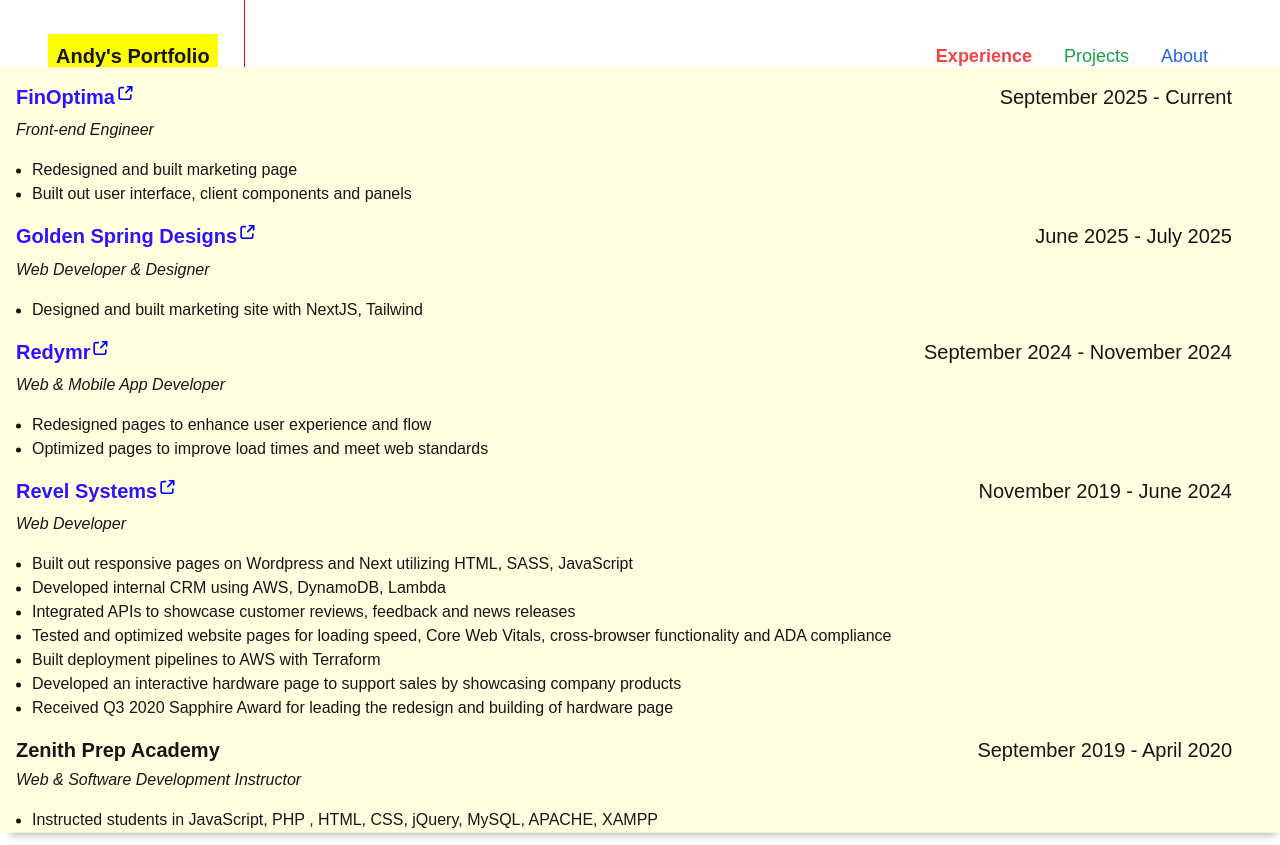
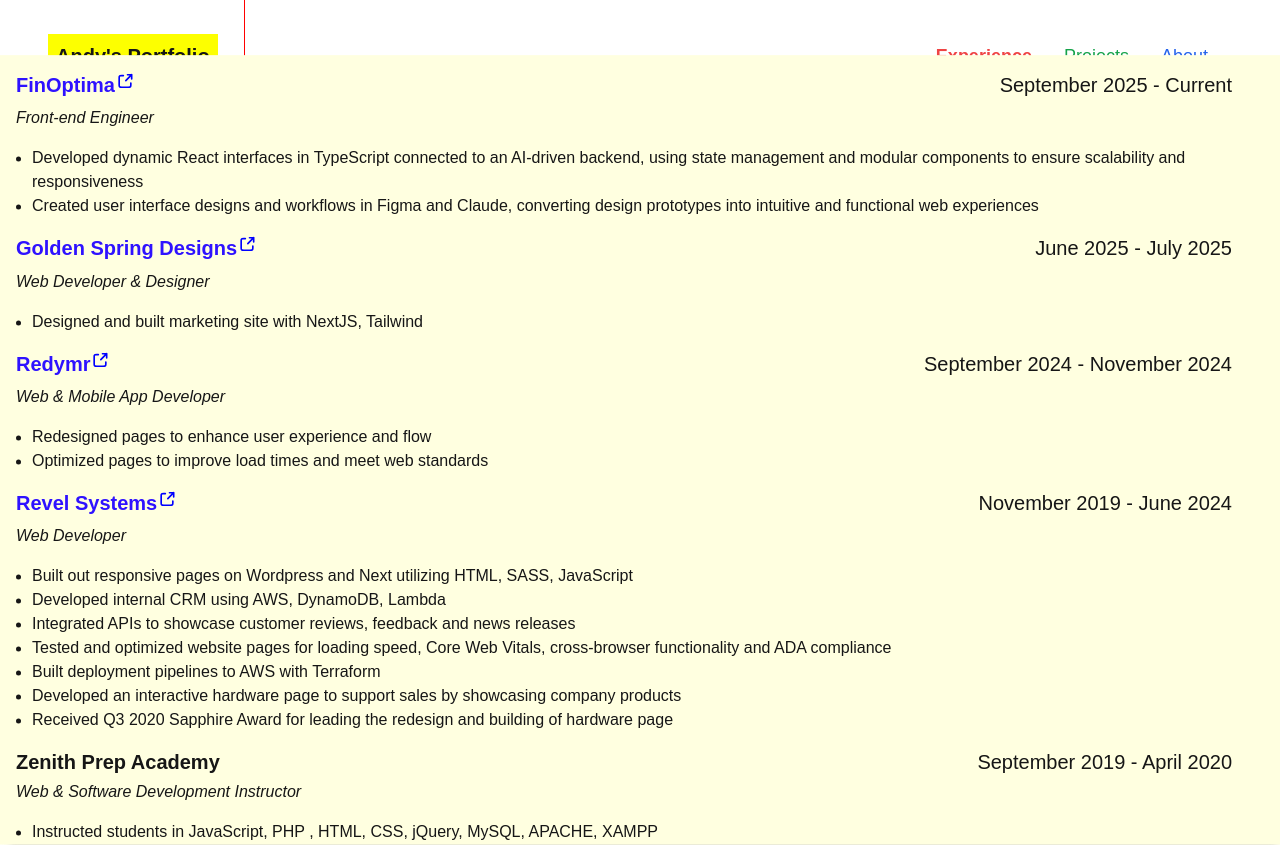
Before and after one commit to weboshi/portfolio-new, a Next.js app: page /experience in a window 1280 px wide. Built offline with nearby package versions, Linux system fonts and the light colour scheme; a web font is replaced by a local one.

Commit message:
Update page.tsx

```diff
--- a/app/experience/page.tsx
+++ b/app/experience/page.tsx
@@ -27,17 +27,19 @@
                 <div className=" bg-secondary">
                     <div className="collapse-title text-xl font-medium">
                         <div className="text-xl font-medium flex justify-between">
-                            <span className="text-xl block font-bold"><a className="text-blue-700 inline-block external-link" target="_blank" href="https://www.finoptima.ai/">FinOptima<Image alt="external link" width={20} src={LinkIcon} className='fill-red-100 inline-block' /></a></span><h2>September 2025 - Current</h2>
+                            <span className="text-xl block font-bold"><a className="text-blue-700 inline-block external-link" target="_blank" href="https://main.d3aobd805n21dx.amplifyapp.com/v2">FinOptima<Image alt="external link" width={20} src={LinkIcon} className='fill-red-100 inline-block' /></a></span><h2>September 2025 - Current</h2>
                         </div>
                         <span className="italic font-light text-base font-bold">Front-end Engineer</span>
                     </div>
                     <div className="collapse-content visible">
                         <ul>
                             <li>
-                                Redesigned and built marketing page
+                                Developed dynamic React interfaces in TypeScript connected to an AI-driven backend, using state
+                                management and modular components to ensure scalability and responsiveness
                             </li>
                             <li>
-                                Built out user interface, client components and panels
+                                Created user interface designs and workflows in Figma and Claude, converting design prototypes
+                                into intuitive and functional web experiences
                             </li>
                         </ul>
                     </div>
```
